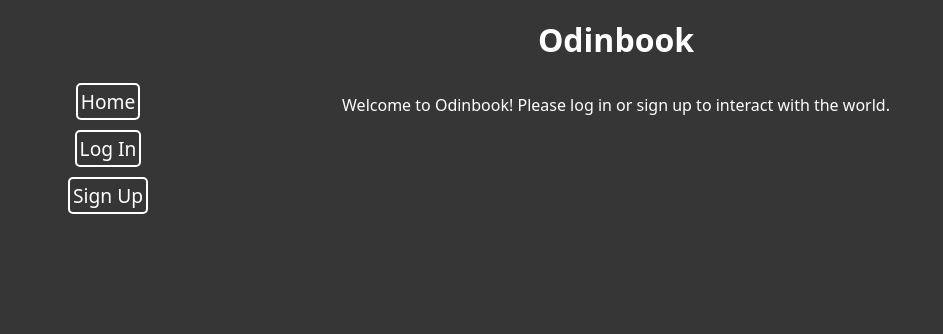
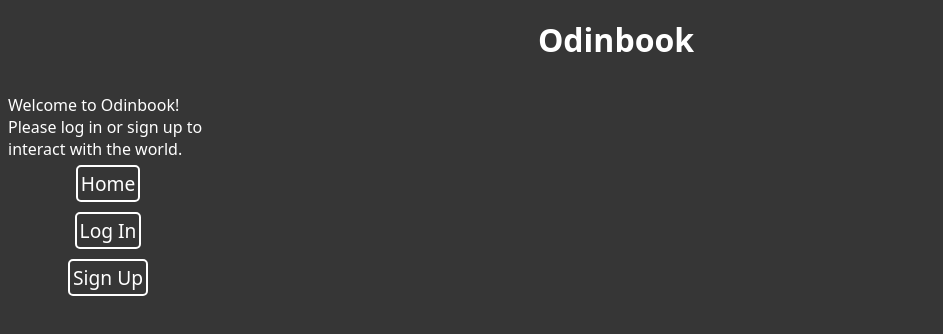
Before and after one commit to Adrian-Koh/odin-book, a React (Vite) app in the folder frontend/: page / in a window 1280 px wide. Shown: the top 334 px of the page, without its empty margins (0-943 px from the left). Built offline with nearby package versions, Linux system fonts and the light colour scheme; a web font is replaced by a local one.

Commit message:
Set nav bar to fixed position even when scrolling

```diff
--- a/frontend/src/pages/Home/Home.module.css
+++ b/frontend/src/pages/Home/Home.module.css
@@ -22,6 +22,8 @@
   width: 90%;
   padding: 5px 5px 10px 5px;
   font-size: 1.2rem;
+  position: fixed;
+  top: 20%;
 }
 
 .navLinks {
```
